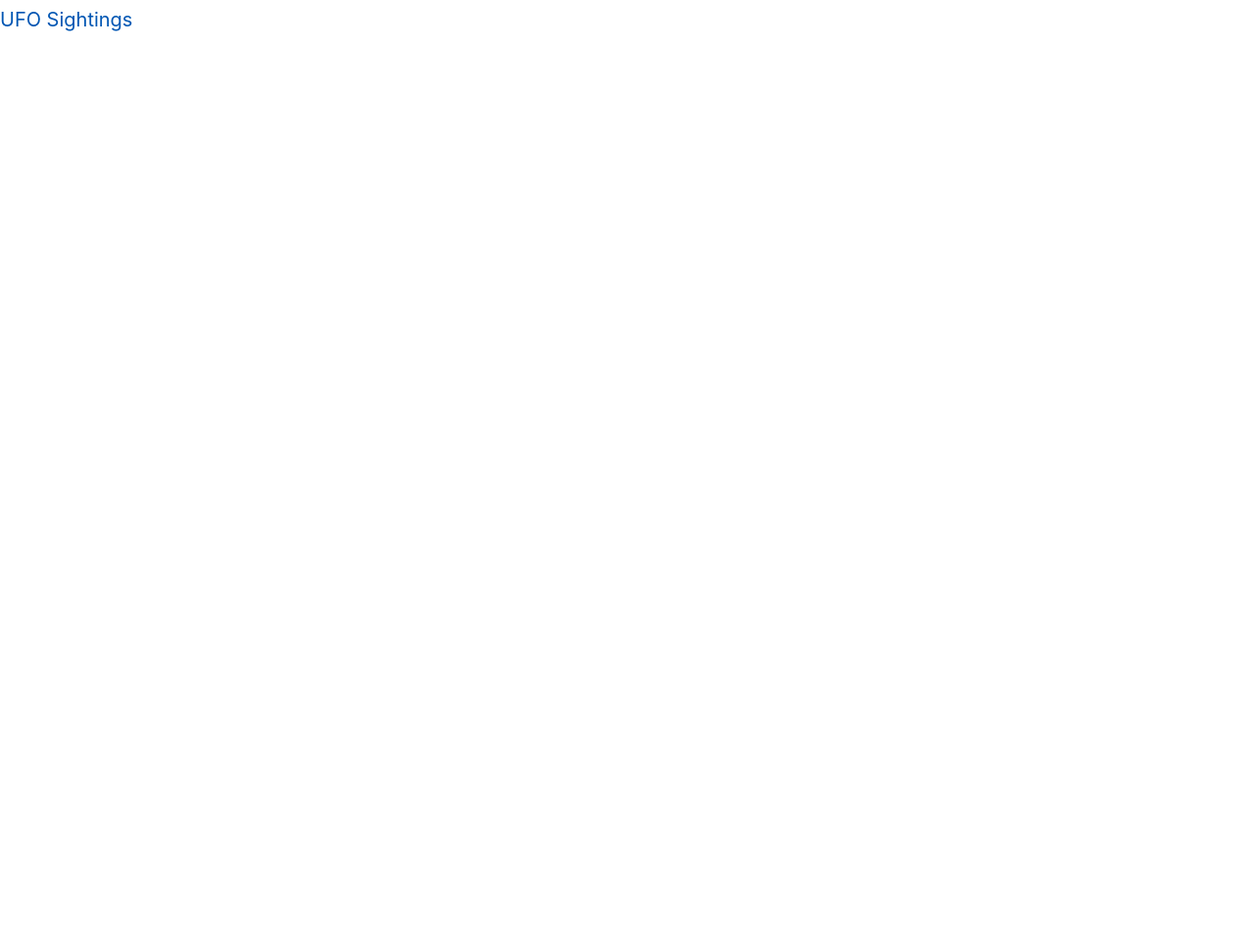
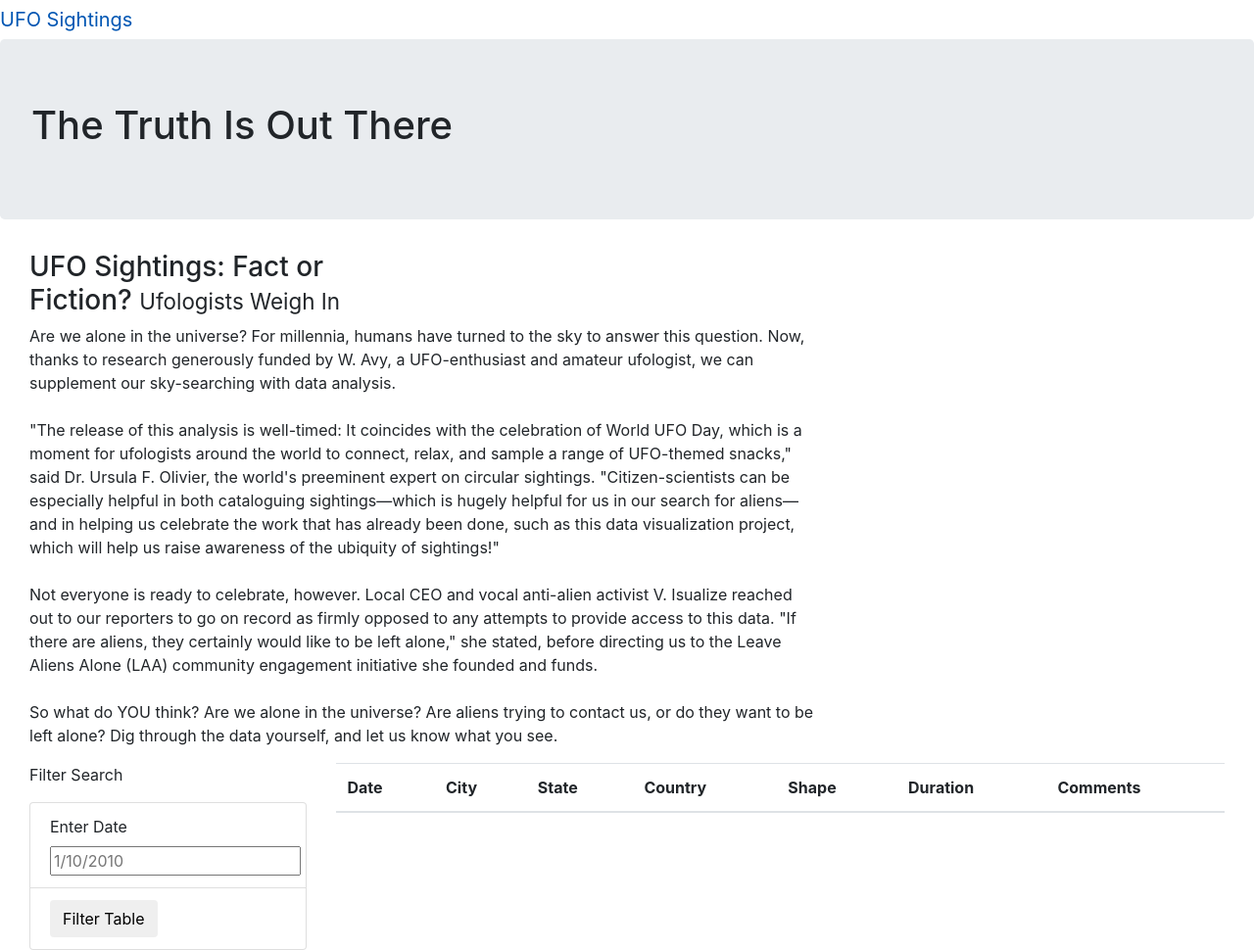
Before and after one commit to JSmith1826/UFOs, a plain HTML site: page index.html in a window 1280 px wide. Shown: the whole page at 98% size. Before the commit the page ends 800 px from the top, so only its background shows below. Drawn offline with nearby package versions, Linux system fonts and the light colour scheme.

Commit message:
Start at 11.6.2 Adding the data

```diff
--- a/index.html
+++ b/index.html
@@ -19,7 +19,55 @@
         <nav class=""navbar navbar-expand-lg">
             <a class="navbar-brand" href="index.html">UFO Sightings</a>
         </nav>
+        <div class="jumbotron">
+            <h1>The Truth Is Out There</h1>
+        </div>
+        <div class="container-fluid">
+            <div class="row">
 
+            </div>
+            <div class="col-md-4">
+                <h3>UFO Sightings: Fact or Fiction? <small>Ufologists Weigh In</small></h3>
+            </div>
+            <div class ="col-md-8">
+                <p> Are we alone in the universe? For millennia, humans have turned to the sky to answer this question. Now, thanks to research generously funded by W. Avy, a UFO-enthusiast and amateur ufologist, we can supplement our sky-searching with data analysis.<br><br>"The release of this analysis is well-timed: It coincides with the celebration of World UFO Day, which is a moment for ufologists around the world to connect, relax, and sample a range of UFO-themed snacks," said Dr. Ursula F. Olivier, the world's preeminent expert on circular sightings. "Citizen-scientists can be especially helpful in both cataloguing sightings—which is hugely helpful for us in our search for aliens—and in helping us celebrate the work that has already been done, such as this data visualization project, which will help us raise awareness of the ubiquity of sightings!"<br><br>Not everyone is ready to celebrate, however. Local CEO and vocal anti-alien activist V. Isualize reached out to our reporters to go on record as firmly opposed to any attempts to provide access to this data. "If there are aliens, they certainly would like to be left alone," she stated, before directing us to the Leave Aliens Alone (LAA) community engagement initiative she founded and funds.<br><br>So what do YOU think? Are we alone in the universe? Are aliens trying to contact us, or do they want to be left alone? Dig through the data yourself, and let us know what you see.
+                </p>
+            </div>
+        <div class="container-fluid">
+            <div class="row">
+                <div class="col-md-3">
+                    <form>
+                        <p>Filter Search</p>
+                        <ul class="list-group">
+                            <li class="list-group-item">
+                                <label for="date">Enter Date</label>
+                                <input type="text" placeholder="1/10/2010" id="datetime" />
+                            </li>
+                            <li class="list-group-item">
+                                <button id="filter-btn" type="button" class="btn btn-default">Filter Table</button>
+                            </li>
+                        </ul>
+                    </form>
+                </div>
+                <div class="col-md-9">
+                    <table class="table table striped">
+                        <thead>
+                            <tr>
+                                <th>Date</th>
+                                <th>City</th>
+                                <th>State</th>
+                                <th>Country</th>
+                                <th>Shape</th>
+                                <th>Duration</th>
+                                <th>Comments</th>
+                            </tr>
+                        </thead>
+                    </table>
+                </div>
+
+            </div>
+        </div>
+        </div>
 
     </div>
 
```
